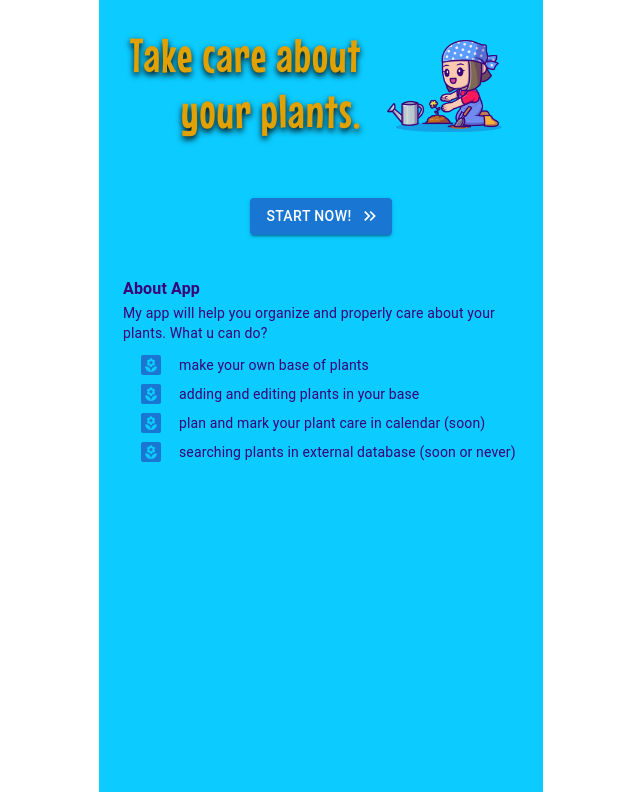
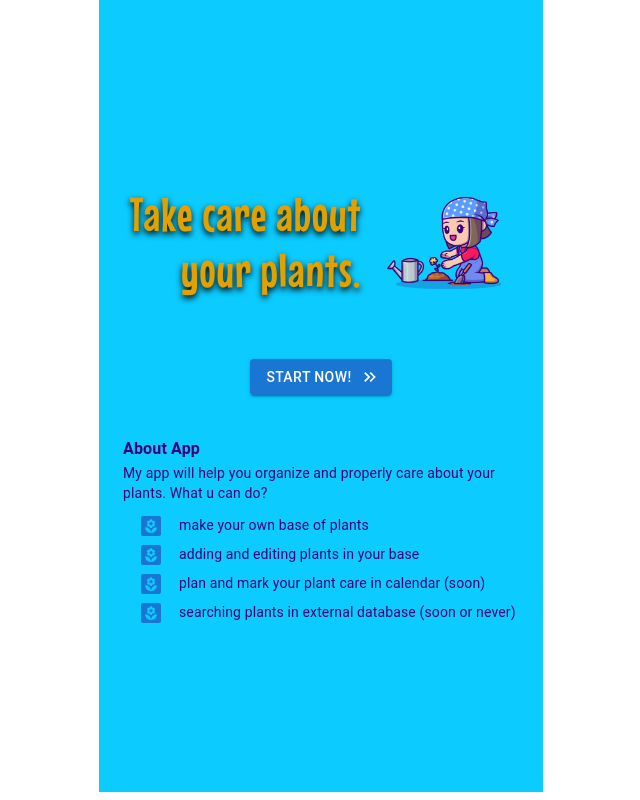
Before and after one commit to propanibutan/care-plants-app, a React (Create React App) app: page / in a window 1280 px wide. Shown: the whole page, without its empty margins (319-959 px from the left). Built offline with nearby package versions, Linux system fonts and the light colour scheme.

Commit message:
home-page

```diff
--- a/src/pages/Home.js
+++ b/src/pages/Home.js
@@ -1,5 +1,5 @@
 import React from 'react';
-import { Container, Grid, Button, Typography, Box, List, ListItem, ListItemAvatar, ListItemText } from '@mui/material';
+import { Container, Grid, Button, Typography, List, ListItem, ListItemAvatar, ListItemText, CardMedia } from '@mui/material';
 import KeyboardDoubleArrowRightIcon from '@mui/icons-material/KeyboardDoubleArrowRight';
 import YardRoundedIcon from '@mui/icons-material/YardRounded';
 import logo from '../assets/logo-girl.jpg'
@@ -10,8 +10,8 @@ import logo from '../assets/logo-girl.jpg'
 export default function Home(){
     return (
         <Container maxWidth='xs' sx={{ height: '100vh', backgroundColor: '#0ccbff' }}>
-            <Grid container spacing={2} justifyContent="center" sx={{ display: 'flex', gridTemplateRows: 'repeat(2)', rowGap: 3 }}>
-                <Grid item sx={{ display: 'flex' }}>
+            <Grid container spacing={2} justifyContent="center" alignItems="center"  direction="column" sx={{ minHeight: '100vh', gridTemplateRows: 'repeat(2)', rowGap: 3 }}>
+                <Grid item sx={{ display: 'flex', alignItems:'center' }}>
                     <Typography sx={{
                         fontFamily: 'Mouse Memoirs',
                         letterSpacing: '1px',
@@ -23,7 +23,7 @@ export default function Home(){
                         }} variant='h3'>
                         Take care about your plants.
                     </Typography>
-                    <img src={logo} alt="Logo girl" style={{ width: '150px' }}/>
+                    <CardMedia><img src={logo} alt="Logo girl" style={{ maxWidth: '150px' }} /></CardMedia>
                 </Grid>
                 <Grid item>
                     <Button href="#" variant="contained" endIcon={<KeyboardDoubleArrowRightIcon sx={{ color: 'white' }} />}>Start now!</Button>
```
